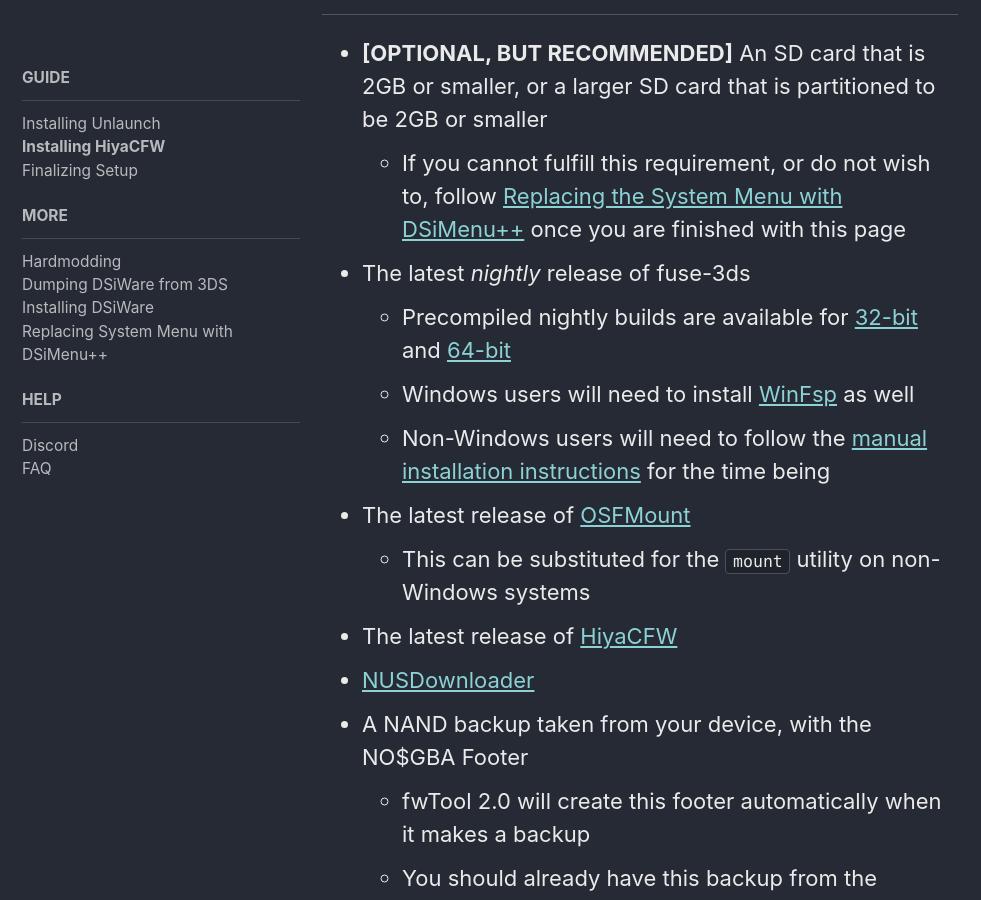
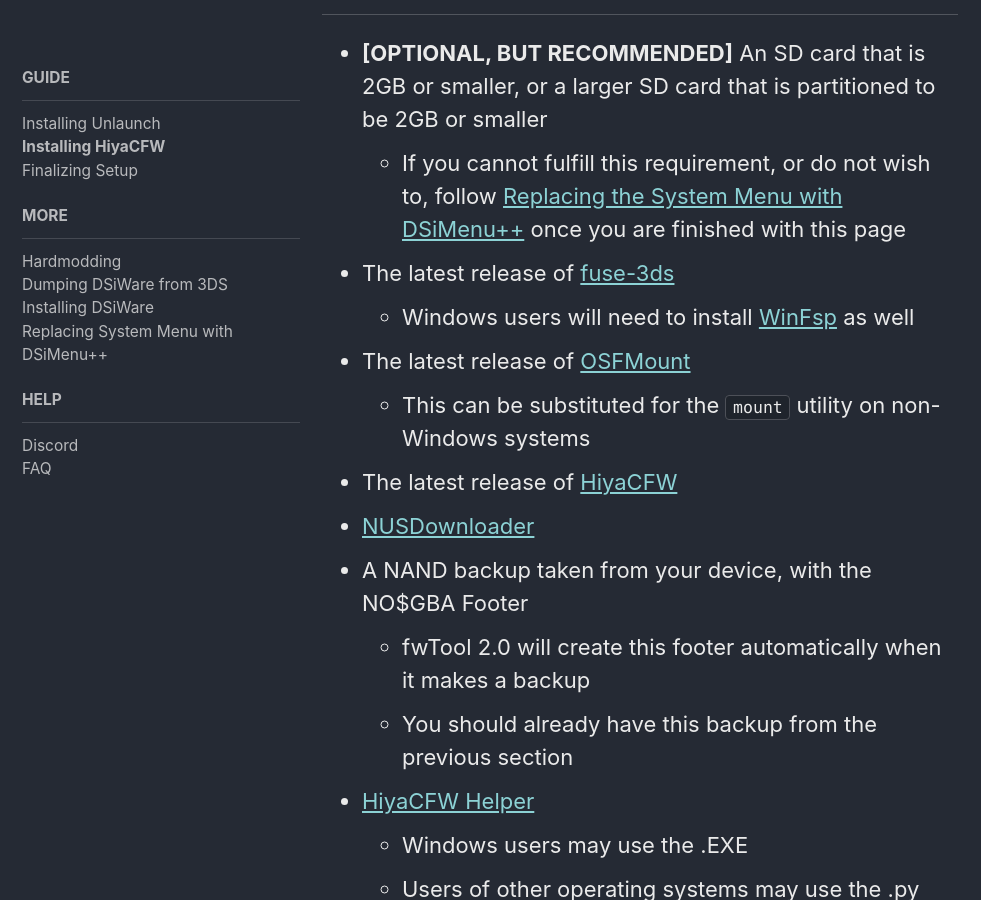
Before and after one commit to emiyl/dsi.cfw.guide-archive, a Jekyll site: the page built from guide/installing-hiyacfw.md, in a window 1280 px wide and 900 px high, scrolled down 939 px. Shown: the whole window, without its empty margins (0-981 px from the left). Built offline with Jekyll 4.4.1, drawn with Linux system fonts in a browser that asks for light colours; nearby versions of some CDN libraries.

Commit message:
fuse-3ds w/ nand support is in prerelease now

```diff
--- a/guide/installing-hiyacfw.md
+++ b/guide/installing-hiyacfw.md
@@ -21,10 +21,8 @@
 ## Requirements
 - **[OPTIONAL, BUT RECOMMENDED]** An SD card that is 2GB or smaller, or a larger SD card that is partitioned to be 2GB or smaller
   - If you cannot fulfill this requirement, or do not wish to, follow [Replacing the System Menu with DSiMenu++](/more/replacing-system-menu) once you are finished with this page
-- The latest *nightly* release of fuse-3ds
-  - Precompiled nightly builds are available for [32-bit](https://cdn.discordapp.com/attachments/440267909965676547/459889653923708938/fuse-3ds-1.2.dev1-win32.zip){:target="_blank"} and [64-bit](https://cdn.discordapp.com/attachments/440267909965676547/459889666129264640/fuse-3ds-1.2.dev1-win64.zip){:target="_blank"}
+- The latest release of [fuse-3ds](https://github.com/ihaveamac/fuse-3ds/releases){:target="_blank"}
   - Windows users will need to install [WinFsp](http://www.secfs.net/winfsp/download/){:target="_blank"} as well
-  - Non-Windows users will need to follow the [manual installation instructions](https://github.com/ihaveamac/fuse-3ds/blob/master/README.md){:target="_blank"} for the time being
 - The latest release of [OSFMount](https://www.osforensics.com/tools/mount-disk-images.html){:target="_blank"}
   - This can be substituted for the `mount` utility on non-Windows systems
 - The latest release of [HiyaCFW](https://github.com/Robz8/hiyaCFW/releases){:target="_blank"}
```
